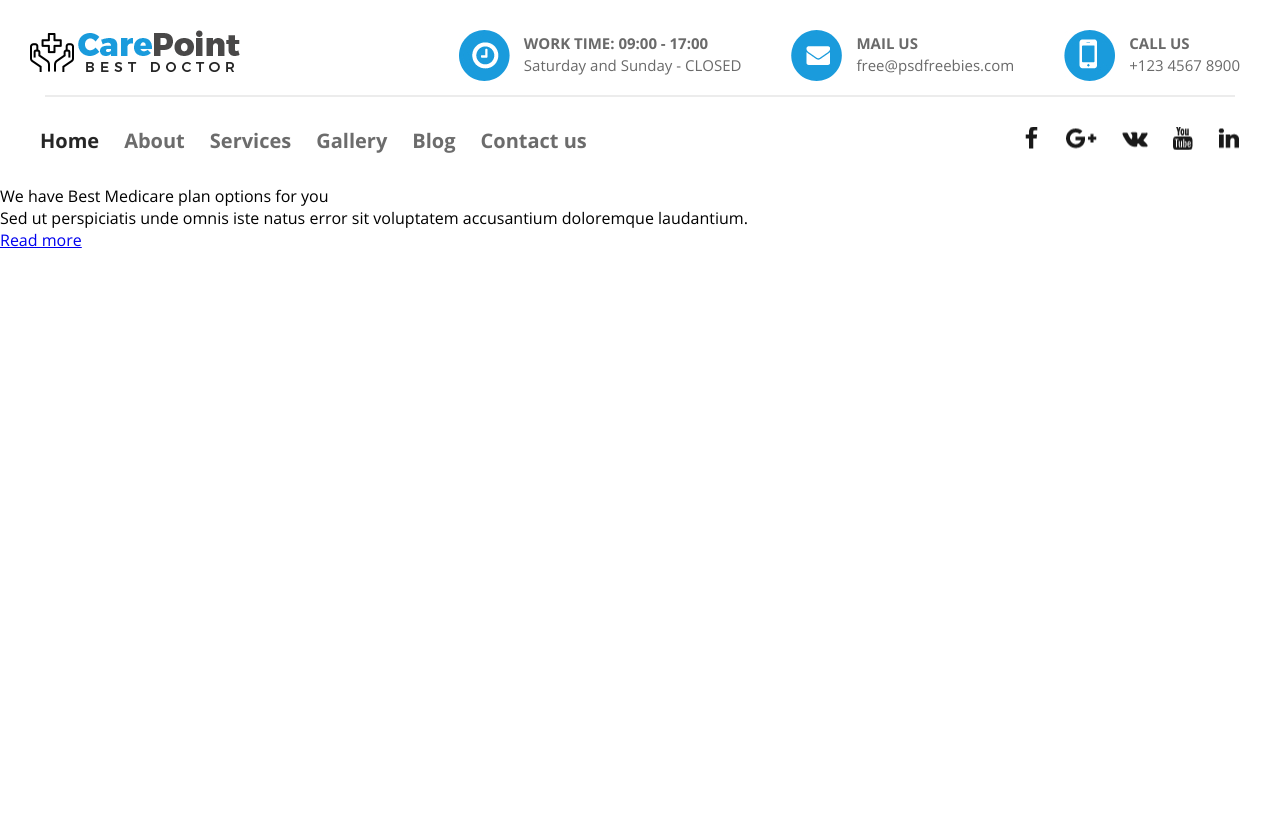
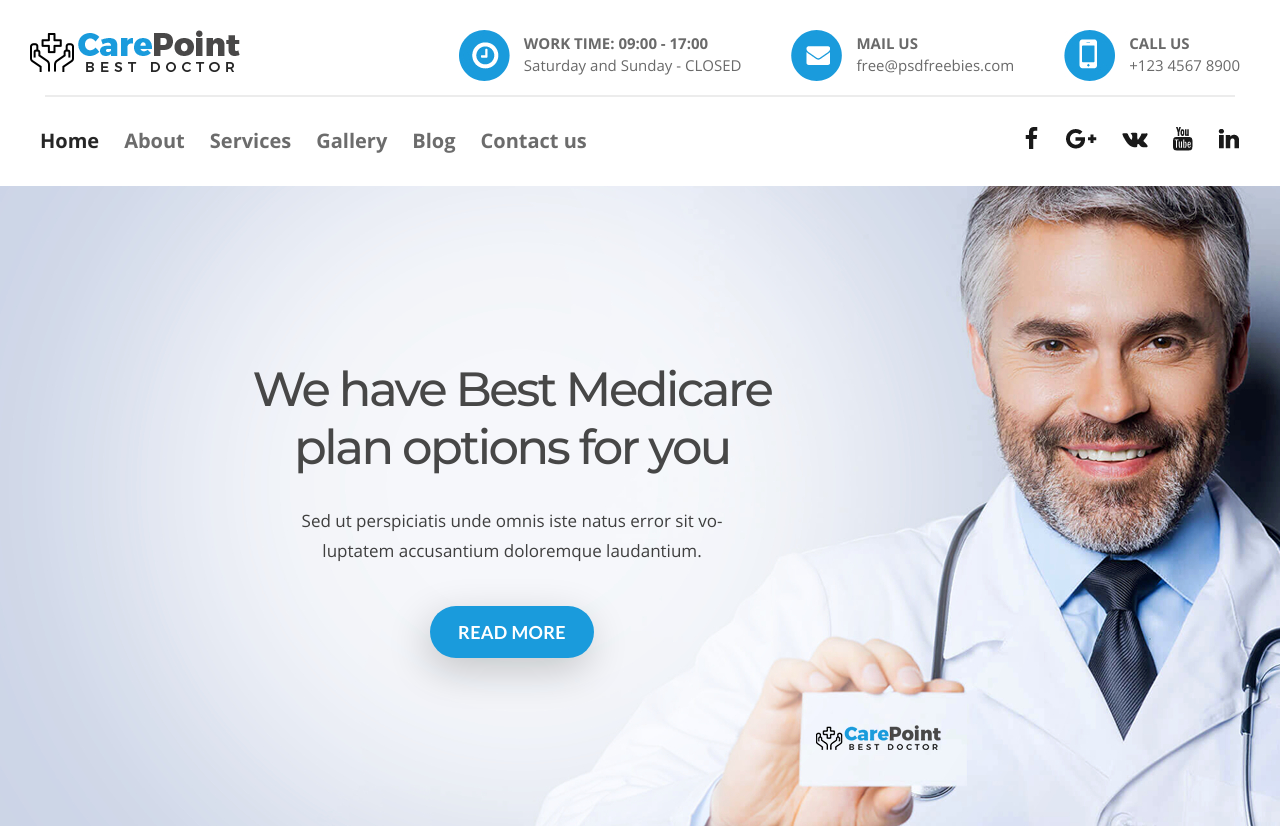
Before and after one commit to AleksandrChistov/medical_hospital, a plain HTML site: page index.html in a window 1280 px wide. Before the commit the page ends 800 px from the top, so only its background shows below. Drawn offline with Linux system fonts and the light colour scheme.

Commit message:
Added styles for section "big-doctor"

```diff
--- a/index.html
+++ b/index.html
@@ -64,10 +64,11 @@
     </header>
 
     <section class="big-doctor">
+      <img src="images/bg-doctor_man.jpg" alt="Smiling doctor keep card with logo company" class="big-doctor-info__img">
       <div class="big-doctor-info">
         <h1 class="big-doctor-info__title">We have Best Medicare plan options for you</h1>
         <p class="big-doctor-info__description">
-          Sed ut perspiciatis unde omnis iste natus error sit voluptatem
+          Sed ut perspiciatis unde omnis iste natus error sit vo&shy;luptatem
           accusantium doloremque laudantium.
         </p>
         <a href="#" class="big-doctor-info__btn">Read more</a>
--- a/styles/style.css
+++ b/styles/style.css
@@ -137,7 +137,7 @@
 }
 
 .nav-social-list__link {
-  height: 23px;
+  height: 24px;
   display: inline-block;
 }
 
@@ -165,3 +165,50 @@
   width: 22px;
   background: url('../images/social-icon_black.png') -192px center no-repeat;
 }
+
+.big-doctor {
+  position: relative;
+  overflow: hidden;
+}
+
+.big-doctor-info {
+  max-width: 524px;
+  text-align: center;
+  position: absolute;
+  top: 50%;
+  left: 250px;
+  transform: translateY(-50%);
+}
+
+.big-doctor-info__title {
+  font-family: Montserrat, sans-serif;
+  font-size: 48px;
+  font-weight: 500;
+  letter-spacing: -2.5px;
+  margin-bottom: 30px;
+  color: #474747;
+}
+
+.big-doctor-info__description {
+  max-width: 422px;
+  margin: 0 auto;
+  font-size: 17px;
+  line-height: 30px;
+  margin-bottom: 40px;
+  color: #3f3f3f;
+}
+
+.big-doctor-info__btn {
+  text-decoration: none;
+  font-family: Lato, sans-serif;
+  font-size: 18px;
+  font-weight: 700;
+  letter-spacing: 0.32px;
+  padding: 15px 28px;
+  border-radius: 50px;
+  text-transform: uppercase;
+  color: #ffffff;
+  box-shadow: -4px 12px 40px rgba(0, 1, 1, 0.2);
+  background-color: #1a9bdc;
+  display: inline-block;
+}
```
